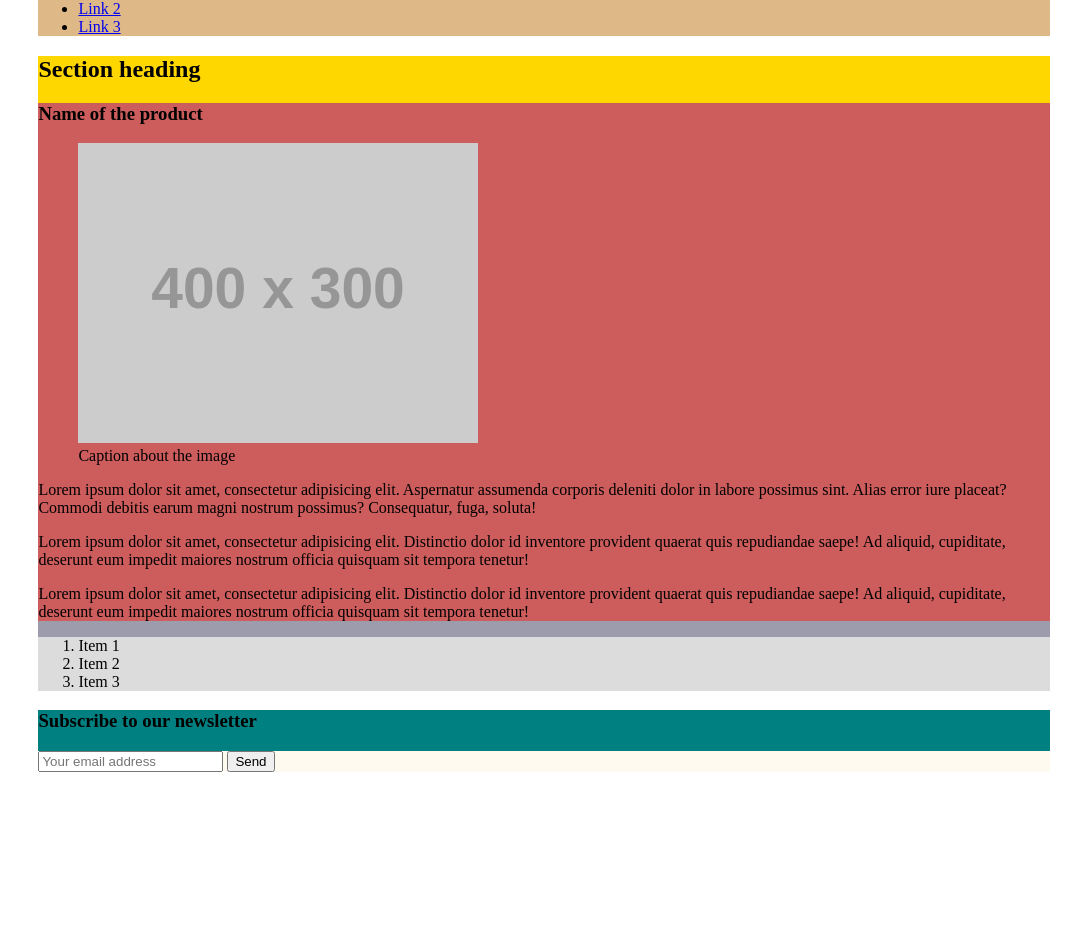
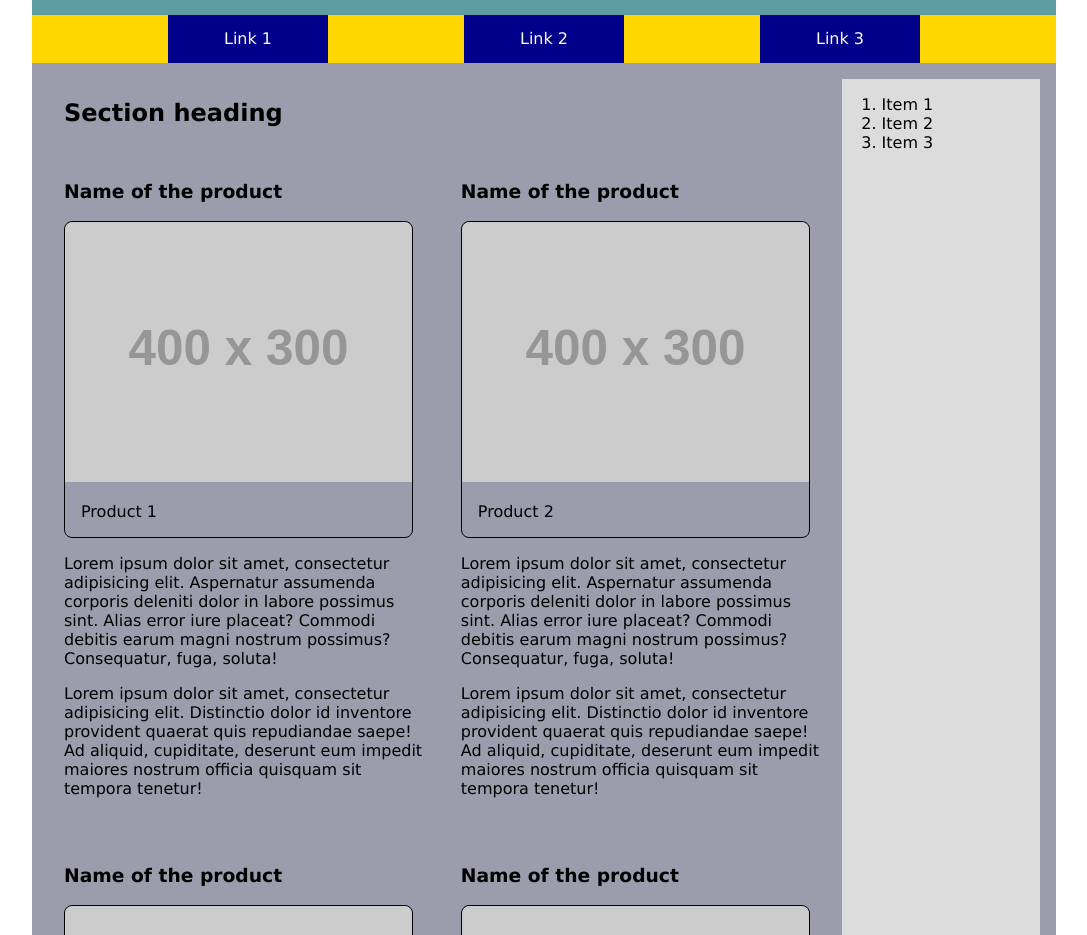
Before and after one commit to viettrung2103/WEB_DEV, a plain HTML site: page html-css-examples-main/CSS4/example4.html in a window 1280 px wide. Shown: the part 98-1033 px from the top of the page, without its empty margins (96-1183 px from the left). Before the commit the page ends 878 px from the top, so only its background shows below. Drawn offline with Linux system fonts and the light colour scheme; placeholder pictures from the web are drawn by us.

Commit message:
commit everything

```diff
--- a/html-css-examples-main/CSS4/css/style4.css
+++ b/html-css-examples-main/CSS4/css/style4.css
@@ -1,36 +1,160 @@
 .container {
-    width: 80%;
+  width: 100%;
   margin: auto;
+}
+
+html {
+  font-family: Verdana, Geneva, Tahoma, sans-serif;
+}
+
+body {
+  margin: 0;
+}
+
+html,
+body {
+  min-height: 100vh;
 }
 
 header {
   background-color: cadetblue;
+  padding: 1rem;
 }
 
 nav {
   background-color: burlywood;
+  position: sticky;
+  top: 0;
+}
+
+ul {
+  display: flex;
+  list-style-type: none;
+  justify-content: space-evenly;
+  background-color: gold;
+  padding: 0;
+  margin: 0;
+}
+
+li {
+  width: calc(100% / 3);
+}
+
+li a {
+  background-color: darkblue;
+  color: floralwhite;
+  width: 100%;
+  display: block;
+  text-align: center;
+  line-height: 3rem;
+  text-decoration: none;
+  /* align-items: center; */
+}
+
+li a:hover {
+  background-color: #0000ed;
 }
 
 main {
   background-color: #9c9cac;
+  padding: 1rem;
+  display: flex;
+  flex-wrap: wrap;
 }
 
 section {
-    background-color: gold;
+  /* background-color: gold; */
+  width: 100%;
+  /* padding: 0 1rem 0 0; */
+  display: flex;
+  flex-wrap: wrap;
+}
+
+section h2 {
+  width: 100%;
+  padding-left: 1rem;
+}
+
+figure {
+  /* width: 100%; */
+  float: left;
+  border: 1px black solid;
+  border-radius: 8px;
+  margin: 0 1rem 1rem 0;
+}
+
+img {
+  border-radius: 8px 8px 0 0;
+  width: 100%;
+  height: auto;
+  /*top left - top right - bottom right - bottom left*/
+}
+
+figcaption {
+  padding: 1rem;
 }
 
 article {
-    background-color: indianred;
+  width: 100%;
+  /* width: calc(100% / 3); */
+  padding: 1rem;
+  box-sizing: border-box;
+
+  /* background-color: indianred; */
 }
 
 aside {
   background-color: gainsboro;
+  width: 100%;
 }
 
 footer {
   background-color: teal;
+  padding: 1rem;
+  text-align: center;
 }
 
 form {
   background-color: floralwhite;
+  width: 80%;
+  margin: auto;
+  padding: 2rem;
+  display: flex;
+  /* flex-direction: column; */
+  flex-wrap: wrap;
 }
+
+input {
+  display: block;
+  padding: 1rem;
+  width: 100%;
+}
+
+@media screen and (min-width: 769px) {
+  .container {
+    width: 80%;
+  }
+
+  article {
+    width: 50%;
+  }
+
+  li {
+    width: 10rem;
+  }
+
+  section {
+    width: 80%;
+  }
+
+  figure {
+    float: left;
+  }
+  aside {
+    width: 20%;
+  }
+
+  form {
+    width: 40%;
+  }
+}
--- a/html-css-examples-main/CSS4/example4.html
+++ b/html-css-examples-main/CSS4/example4.html
@@ -4,6 +4,7 @@
     <meta charset="UTF-8">
     <title>Title</title>
     <meta name="viewport" content="width=device-width, initial-scale=1">
+    <!-- for mobile first design, view port is the device width, default zoom is 1 -->
     <link href="css/style4.css" rel="stylesheet">
 </head>
 <body>
@@ -13,9 +14,9 @@
     </header>
     <nav>
         <ul>
-            <li><a href="#">Link 1</a></li>
-            <li><a href="#">Link 2</a></li>
-            <li><a href="#">Link 3</a></li>
+            <li class=""><a href="#">Link 1</a></li>
+            <li class=""><a href="#">Link 2</a></li>
+            <li class=""><a href="#">Link 3</a></li>
         </ul>
     </nav>
     <main>
@@ -25,7 +26,7 @@
                 <h3>Name of the product</h3>
                 <figure>
                     <img src="https://via.placeholder.com/400x300" alt="some description">
-                    <figcaption>Caption about the image</figcaption>
+                    <figcaption>Product 1</figcaption>
                 </figure>
                 <p>Lorem ipsum dolor sit amet, consectetur adipisicing elit. Aspernatur assumenda corporis deleniti
                     dolor in labore possimus sint. Alias error iure placeat? Commodi debitis earum magni nostrum
@@ -33,6 +34,42 @@
                 <p>Lorem ipsum dolor sit amet, consectetur adipisicing elit. Distinctio dolor id inventore provident
                     quaerat quis repudiandae saepe! Ad aliquid, cupiditate, deserunt eum impedit maiores nostrum officia
                     quisquam sit tempora tenetur!</p>
+            </article>
+            <article>
+                <h3>Name of the product</h3>
+                <figure>
+                    <img src="https://via.placeholder.com/400x300" alt="some description">
+                    <figcaption>Product 2</figcaption>
+                </figure>
+                <p>Lorem ipsum dolor sit amet, consectetur adipisicing elit. Aspernatur assumenda corporis deleniti
+                    dolor in labore possimus sint. Alias error iure placeat? Commodi debitis earum magni nostrum
+                    possimus? Consequatur, fuga, soluta!</p>
+                <p>Lorem ipsum dolor sit amet, consectetur adipisicing elit. Distinctio dolor id inventore provident
+                    quaerat quis repudiandae saepe! Ad aliquid, cupiditate, deserunt eum impedit maiores nostrum officia
+                    quisquam sit tempora tenetur!</p>
+            </article>
+            <article>
+                <h3>Name of the product</h3>
+                <figure>
+                    <img src="https://via.placeholder.com/400x300" alt="some description">
+                    <figcaption>Product 3</figcaption>
+                </figure>
+                <p>Lorem ipsum dolor sit amet, consectetur adipisicing elit. Aspernatur assumenda corporis deleniti
+                    dolor in labore possimus sint. Alias error iure placeat? Commodi debitis earum magni nostrum
+                    possimus? Consequatur, fuga, soluta!</p>
+                <p>Lorem ipsum dolor sit amet, consectetur adipisicing elit. Distinctio dolor id inventore provident
+                    quaerat quis repudiandae saepe! Ad aliquid, cupiditate, deserunt eum impedit maiores nostrum officia
+                    quisquam sit tempora tenetur!</p>
+            </article>
+            <article>
+                <h3>Name of the product</h3>
+                <figure>
+                    <img src="https://via.placeholder.com/400x300" alt="some description">
+                    <figcaption>Caption about the image</figcaption>
+                </figure>
+                <p>Lorem ipsum dolor sit amet, consectetur adipisicing elit. Aspernatur assumenda corporis deleniti
+                    dolor in labore possimus sint. Alias error iure placeat? Commodi debitis earum magni nostrum
+                    possimus? Consequatur, fuga, soluta!</p>
                 <p>Lorem ipsum dolor sit amet, consectetur adipisicing elit. Distinctio dolor id inventore provident
                     quaerat quis repudiandae saepe! Ad aliquid, cupiditate, deserunt eum impedit maiores nostrum officia
                     quisquam sit tempora tenetur!</p>
--- a/html-css-examples-main/HTML1/example1.html
+++ b/html-css-examples-main/HTML1/example1.html
@@ -1,27 +1,27 @@
 <!DOCTYPE html>
 <html lang="en">
 <head>
-    <meta charset="UTF-8"/>
-    <meta name="author" content="Trung Doan"/>
-    <meta name="description" content="The introduction to Web Development Course in Metropolia"/>
+    <meta charset="UTF-8">
+    <meta name="author" content="Trung Doan">
+    <meta name="description" content="The introduction to Web Development Course in Metropolia">
     <meta
         property ="og:image"
         content="https://cdn5.vectorstock.com/i/1000x1000/06/14/cat-logo-vector-26730614.jpg">
     <meta
         property ="og:description"
-        content="The introduction to Web Development Course in Metropolia"/>
+        content="The introduction to Web Development Course in Metropolia">
     <meta
         property = "og:title"
-        content = Web Dev Website />
-    <!-- <link rel="cat-icon" href="favicon.ico" type="image/x-icon"> -->
-    <link
+        content = "Web Dev Website" >
+    <link rel="cat-icon" href="favicon.ico" type="image/x-icon">
+    <!-- <link
         rel="icon"
-        href="https://developer.mozilla.org/static/img/favicon32.png" />
+        href="https://developer.mozilla.org/static/img/favicon32.png" > -->
     <title>Title</title>
     <link href="css/style1.css" rel="stylesheet">
 </head>
 <body>
-    <h1>Heading</h1>
+    <!-- <h1>Heading</h1>
     <p>
         Lorem, ipsum dolor sit amet <i>consectetur adipisicing</i>  elit. Quos dignissimos modi consectetur harum consequuntur pariatur eos veritatis quod, sequi, <b>placeat inventore iusto rerum minima</b>. Suscipit quia reprehenderit id tempore dignissimos!
     </p>
@@ -29,7 +29,43 @@
         Lorem ipsum dolor sit amet consectetur adipisicing elit. Illum laborum ipsum deserunt eligendi, earum id perspiciatis necessitatibus inventore voluptates tenetur odio provident atque. Repudiandae, ratione autem at laudantium odio praesentium!
         &amp
     </p>
-    <img src="https://img.freepik.com/free-photo/beautiful-shot-white-british-shorthair-kitten_181624-57681.jpg" alt="cat picture">
+    <img src="https://img.freepik.com/free-photo/beautiful-shot-white-british-shorthair-kitten_181624-57681.jpg" alt="cat picture"> -->
+<div class="container">
+    <header>
+        <h1>Example Page</h1>
+    </header>
+    <nav>
+        <ul>
+            <li><a href="#">Link 1</a></li>
+            <li><a href="#">Link 2</a></li>
+            <li><a href="#">Link 3</a></li>
+        </ul>
+    </nav>
+    <main>
+        <section>
+            <h2>Section Heading</h2>
+            <article>
+                <h3>Name of the product</h3>
+                <img src="http://placekitten.com/400/300" alt="some description">
+                <p>lorem 100</p>
+            </article>
+        </section>
+        <aside>
+            <ol>
+                <li>Item 1</li>
+                <li>Item 2</li>
+                <li>Item 3</li>
+            </ol>
+        </aside>
+    </main>
+    <footer>
+        <h3>Subscribe to our website</h3>
+        <form action="#">
+            <input type="email" name="email" placeholder="Your Email Address">
+            <input type="submit" value="Send">
+        </form>
+    </footer>
+</div>
 
 </body>
 </html>
```
Also changed, not shown: html-css-examples-main/CSS3/example3.html (+1 -1 lines), assignment/test-feature/hamburger/hamburger.html (renamed from assignment/hamburger/hamburger.html), assignment/test-feature/hamburger/hamburger.js (renamed from assignment/hamburger/hamburger.js), assignment/test-feature/hamburger/hamburger_css.css (renamed from assignment/hamburger/hamburger_css.css), assignment/test-feature/test_anchor.html (renamed from assignment/test_anchor.html), assignment/test-feature/testcss.css (renamed from assignment/testcss.css), index html for security/index.html (added), 1 other file. Lines whose indentation alone changed are shown as unchanged.
